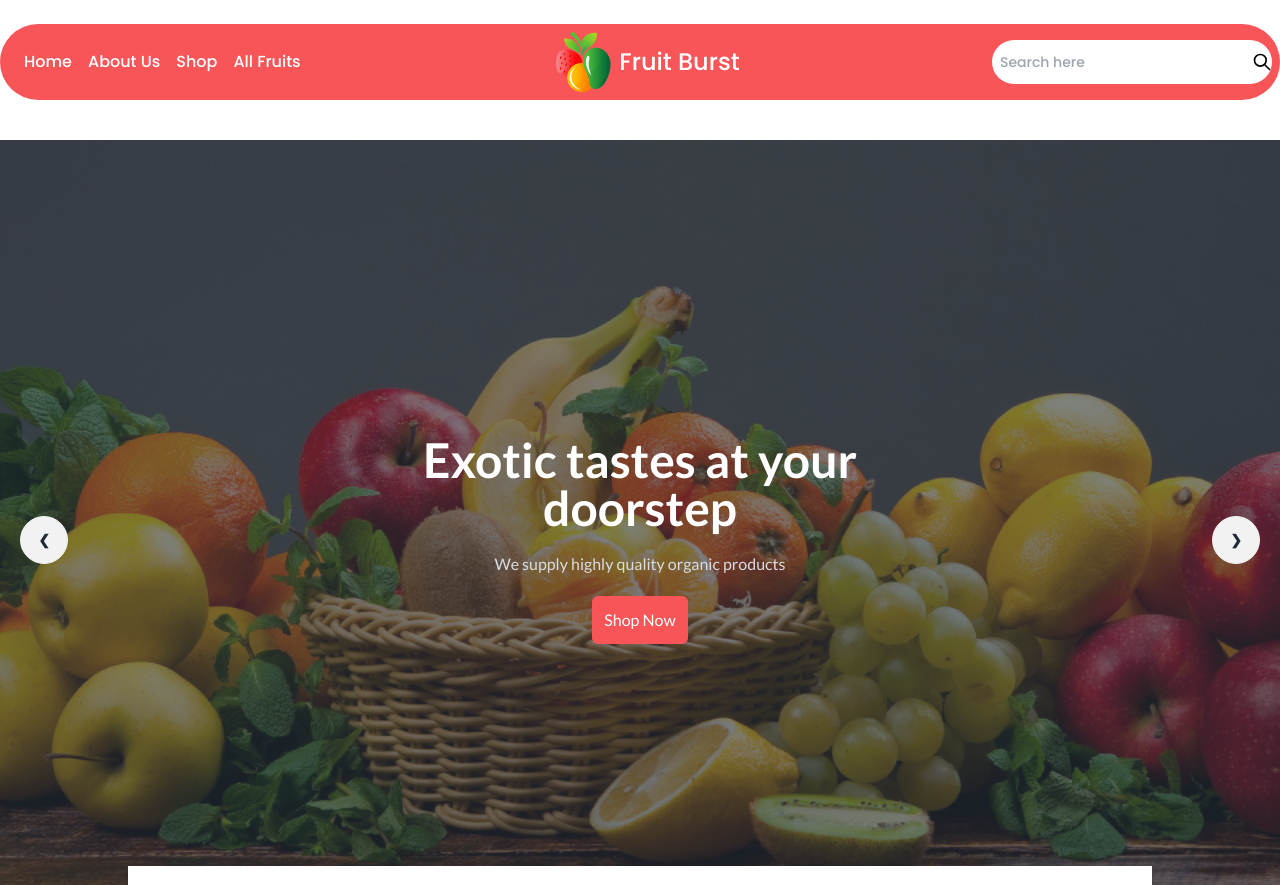
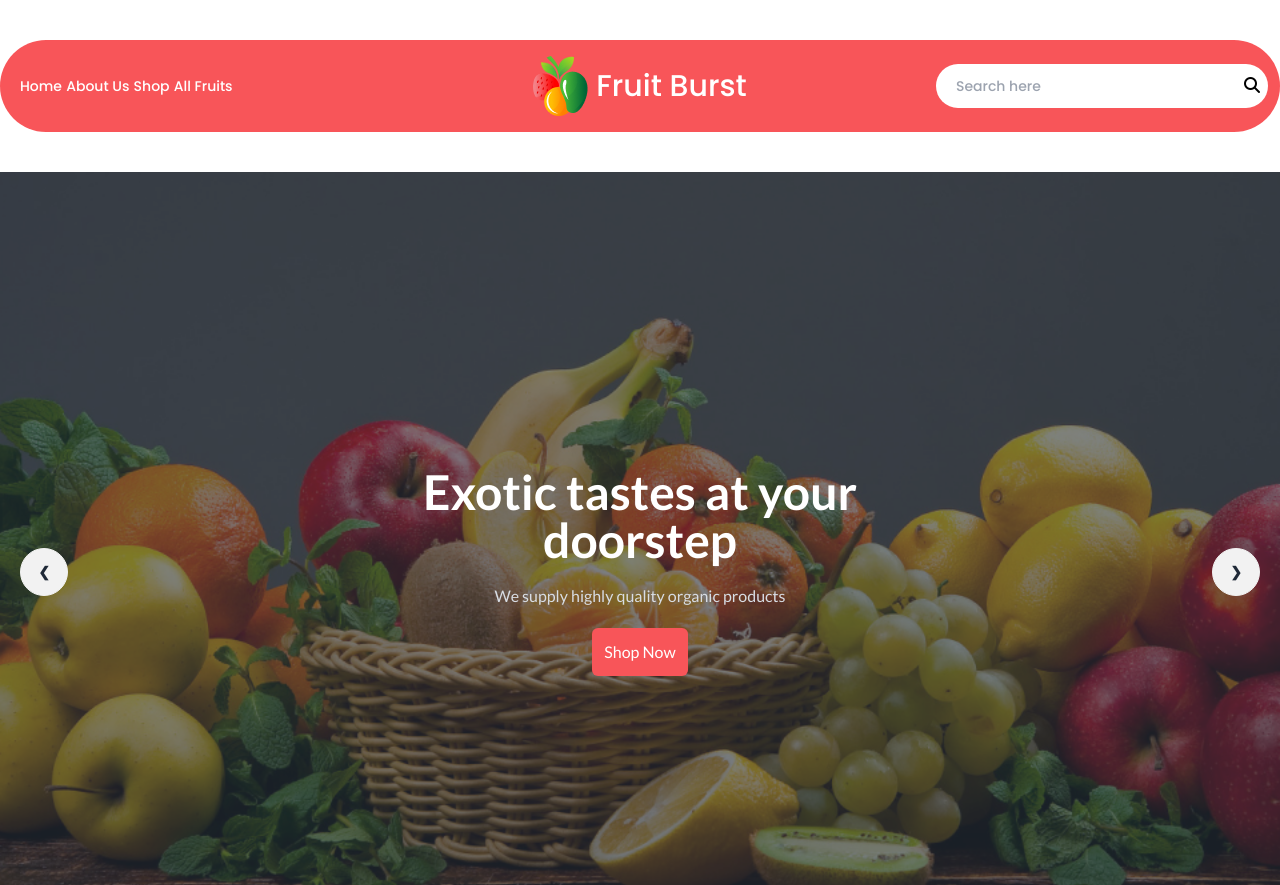
Before and after one commit to ASRAF-JAHAN/Assignment-task-three, a plain HTML site: page index.html in a window 1280 px wide. Shown: the top 885 px of the page. Drawn offline with nearby package versions, Linux system fonts and the light colour scheme; grey boxes are pictures that could not be loaded.

Commit message:
my work is almost done

```diff
--- a/index.html
+++ b/index.html
@@ -32,31 +32,31 @@
 </head>
 
 <body class="font-Lato font-Poppins ">
-  <header >
+  <header>
     <!-- nav bar section -->
-    <nav class="max-w-screen-xl mx-auto mt-6 text-white  ">
-      <div class="navbar  bg-[#F85559] rounded-full">
-        <div class="navbar-start gap-4 ml-4">
-          <a href="">Home</a>
-          <a href="">About Us</a>
-          <a href="">Shop</a>
-          <a href="">All Fruits</a>
+    <nav class="max-w-screen-xl mx-auto mt-10">
+      <div class="navbar bg-[#F85559] py-4 px-5 rounded-full text-white">
+        <div class="navbar-start hidden lg:block gap-8">
+          <a class="normal-case text-sm">Home</a>
+          <a class="normal-case text-sm">About Us</a>
+          <a class="normal-case text-sm">Shop</a>
+          <a class="normal-case text-sm">All Fruits</a>
         </div>
-        <div class="navbar-center text-center">
-          <p class="flex gap-2 items-center text-2xl"><img src="./images/logo.png" alt="">Fruit Burst</p>
+        <div class="navbar-center order-first lg:order-none gap-2 lg:flex">
+          <img src="./images/logo.png" alt="">
+          <h2 class=" text-3xl">Fruit Burst</h2>
         </div>
         <div class="navbar-end invisible lg:visible">
-          <input class=" relative rounded-full text-sm py-3 pl-2" type="text" name="" id="" placeholder="Search here">
-          <svg xmlns="http://www.w3.org/2000/svg" class="text-black absolute  h-5 w-5" fill="none" viewBox="0 0 24 24"
-            stroke="currentColor">
-            <path stroke-linecap="round" stroke-linejoin="round" stroke-width="2"
-              d="M21 21l-6-6m2-5a7 7 0 11-14 0 7 7 0 0114 0z" />
-          </svg>
-
+          <input class="text-sm py-3 pl-5 pr-10 rounded-full" type="text" name="" id="" placeholder="Search here">
+          <div class="text-black -ml-6">
+            <i class="fa-solid fa-magnifying-glass"></i>
+          </div>
         </div>
       </div>
 
     </nav>
+
+
     <!-- banner section -->
     <section class="max-w-screen-xl font-Lato  mx-auto mt-10">
       <div class="carousel w-full  ">
@@ -131,7 +131,8 @@
         </div>
       </div>
       <!-- fruit bar -->
-  <div class="max-w-screen-lg hidden lg:flex gap-4 justify-center items-center mx-auto  drop-shadow-lg -mt-20  h-52 py-10 px-3 bg-white">
+      <div
+        class="max-w-screen-lg hidden lg:flex gap-4 justify-center items-center mx-auto  drop-shadow-lg -mt-20  h-52 py-10 px-3 bg-white">
         <img src="./images/fruit1.png" alt="">
         <img src="./images/fruit2.png" alt="">
         <img src="./images/fruit3.png" alt="">
@@ -473,7 +474,7 @@
           <div class=" lg:flex  gap-6 mb-12">
             <p class="w-[50px] h-[50px] pt-2  rounded-full bg-gray-200"><span><i
                   class="fa-solid fa-people-group"></i></span></p>
-            <div class="text-center lg:text-left">
+            <div class=" lg:text-left">
               <h3 class="text-xl text-black font-extrabold mb-4">Dedicated Team</h3>
               <hr class=" w-[50%]  text-gray-500 mb-4 mr-auto">
               <p class="text-xs text-gray-500 mt-3">Professional employees are there for you to pick <br> the most
```
Lines whose indentation alone changed are shown as unchanged.
